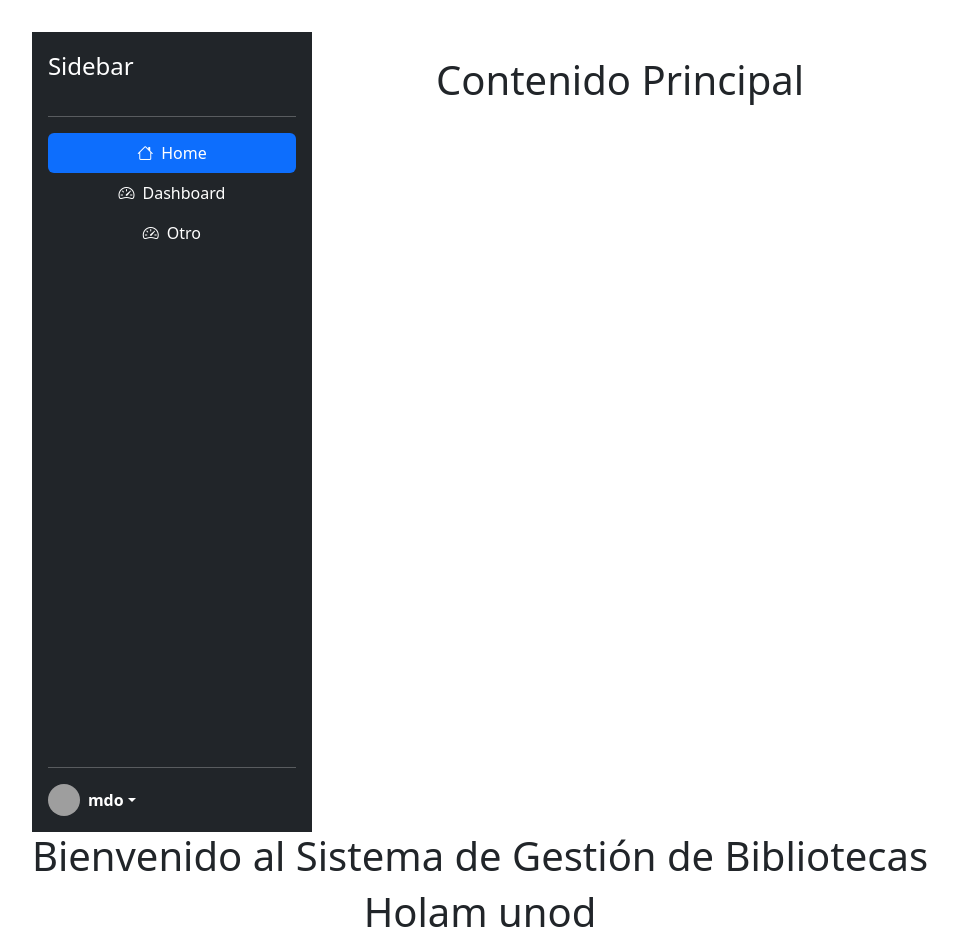
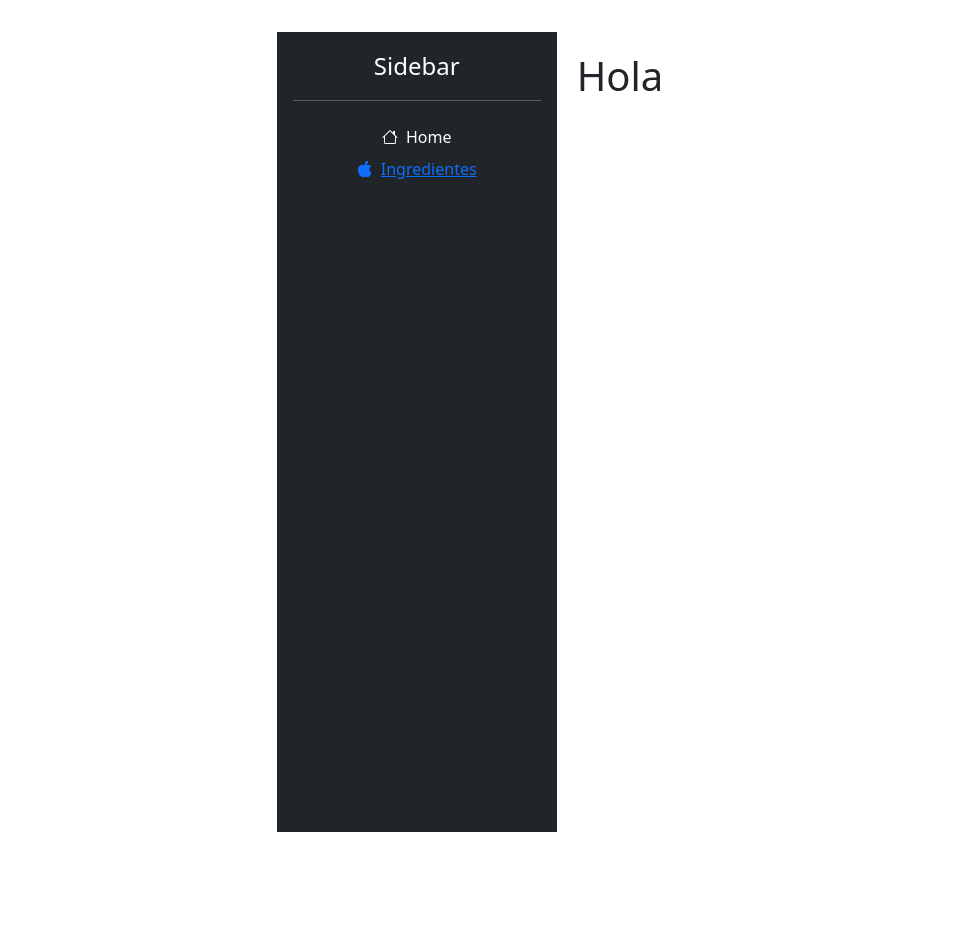
Before and after one commit to GerardoHerr/SGB, a React app in the folder frontend/: page /IngredientePage in a window 1280 px wide. Shown: the top 952 px of the page, without its empty margins (160-1118 px from the left). After the commit the page ends 864 px from the top, so only its background shows below. Built offline with nearby package versions, Linux system fonts and the light colour scheme; grey boxes are pictures that could not be loaded; the HTML template or start-up script is replaced by a standard one.

Commit message:
Configuracion de navegación

```diff
--- a/frontend/package.json
+++ b/frontend/package.json
@@ -12,8 +12,9 @@
   "dependencies": {
     "bootstrap": "^5.3.8",
     "bootstrap-icons": "^1.13.1",
-    "react": "^19.2.0",
-    "react-dom": "^19.2.0"
+    "react": "^19.2.4",
+    "react-dom": "^19.2.4",
+    "react-router-dom": "^7.13.1"
   },
   "devDependencies": {
     "@eslint/js": "^9.39.1",
--- a/frontend/src/App.jsx
+++ b/frontend/src/App.jsx
@@ -1,18 +1,30 @@
-import { useState } from 'react'
-import reactLogo from './assets/react.svg'
-import viteLogo from '/vite.svg'
 import './App.css'
 import  Inicio  from './Containers/Usuario/Inicio'
+import Sidebar from './Componentes/Sidebar'
+import {BrowserRouter, Route, Routes } from 'react-router-dom'
+import IngredientePage from './Containers/Ingrediente/IngredientePage'
 
 function App() {
   return (
-    <><Inicio />
+      <BrowserRouter>
+          <div style={{ display: "flex" }}>
 
-    <h1>   Holam unod </h1>
+          <Sidebar />
+
+          <div style={{ padding: "20px", width: "100%" }}>
+
+            <Routes>
+
+              <Route path="/Inicio" element={<Inicio />} />
+              <Route path="/IngredientePage" element={<h1>Hola</h1>} />
 
 
+            </Routes>
 
-    </>
+          </div>
+
+        </div>
+      </BrowserRouter>
 
   )
 }
--- a/frontend/src/Componentes/Button.jsx
+++ b/frontend/src/Componentes/Button.jsx
@@ -1,5 +1,9 @@
-function saludar(){
-    console.log("hola");
+function Button({ texto }){
+    return(
+    <button>
+        { texto }
+    </button>
+    );
 }
 
-saludar();
+export default Button;
--- a/frontend/src/Componentes/Sidebar.jsx
+++ b/frontend/src/Componentes/Sidebar.jsx
@@ -1,62 +1,31 @@
+import { NavLink } from "react-router-dom"
 export default function Sidebar() {
+    const linkclass = ({isActive}) => isActive?'nav-link-active':'nav-link text-white'
+
     return (
+
         <div className="d-flex flex-column flex-shrink-0 p-3 text-bg-dark" style={{ width: "280px", height: "100vh" }}>
 
-            <a href="/" className="d-flex align-items-center mb-3 text-white text-decoration-none">
-                <span className="fs-4">Sidebar</span>
-            </a>
+            <span className="fs-4">Sidebar</span>
 
             <hr />
-
             <ul className="nav nav-pills flex-column mb-auto">
                 <li className="nav-item">
-                    <a href="#" className="nav-link active">
+                <NavLink to="/Inicio" className={linkclass}>
                     <i className="bi bi-house me-2"></i>
-                        Home
-                    </a>
+                    Home
+                </NavLink>
                 </li>
 
-                <li>
-                    <a href="#" className="nav-link text-white">
-                    <i className="bi bi-speedometer2 me-2"></i>
-                        Dashboard
-                    </a>
-                </li>
-
-                <li>
-                    <a href="#" className="nav-link text-white">
-                    <i className="bi bi-speedometer2 me-2"></i>
-                        Otro
-                    </a>
+                <li className="nav-item">
+                <NavLink to="/IngredientePage" className={linkclass}>
+                    <i className="bi bi-apple me-2"></i>
+                    Ingredientes
+                </NavLink>
                 </li>
 
             </ul>
 
-            <hr />
-
-
-            <div className="dropdown">
-                <a href="#" className="d-flex align-items-center text-white text-decoration-none dropdown-toggle" data-bs-toggle="dropdown" aria-expanded="false">
-                   <img
-                        src="https://github.com/mdo.png"
-                        alt=""
-                        width="32"
-                        height="32"
-                        className="rounded-circle me-2"
-                    />
-                        <strong>mdo</strong>
-                </a>
-                    <ul className="dropdown-menu dropdown-menu-dark text-small shadow">
-
-                        <li><a className="dropdown-item" href="#">Profile</a></li>
-                        <li><a className="dropdown-item" href="#">Settings</a></li>
-
-                        <li><hr className="dropdown-divider"/></li>
-
-                        <li><a className="dropdown-item" href="#">Sign out</a></li>
-
-                    </ul>
-            </div>
 
         </div>
 
--- a/frontend/src/Componentes/layout/default.jsx
+++ b/frontend/src/Componentes/layout/default.jsx
@@ -1,11 +1,12 @@
 import Sidebar  from "../Sidebar";
+import { Outlet } from "react-router-dom";
 
 export default function defaultLayout() {
     return (
         <div className="d-flex">
             <Sidebar />
             <div className="flex-grow-1 p-4">
-                <h1>Contenido Principal</h1>
+                <Outlet />
             </div>
         </div>
     )
--- /dev/null
+++ b/frontend/src/Containers/Ingrediente/IngredientePage.jsx
@@ -0,0 +1,14 @@
+import Button from "../../componentes/Button";
+
+function IngredientePage(){
+    return(
+        <div>
+            <h1>Gestión de Ingredientes</h1>
+        </div>
+    );
+}
+export default IngredientePage;
+
+/*Titulo
+  Formulario
+  Tabla */
--- a/frontend/src/Containers/Usuario/Inicio.jsx
+++ b/frontend/src/Containers/Usuario/Inicio.jsx
@@ -1,10 +1,11 @@
 import defaultLayout  from '../../Componentes/layout/default';
 
-export default function Inicio() {
+function Inicio() {
     return (
         <div>
-            {defaultLayout()}
-            <h1>Bienvenido al Sistema de Gestión de Bibliotecas</h1>
+            <h1>Gestión de General</h1>
         </div>
-    )
+    );
 }
+
+export default Inicio;
```
Also changed, not shown: frontend/src/main.jsx (+5 -2 lines), 1 other file (tests, documents, lock files or other folders).
